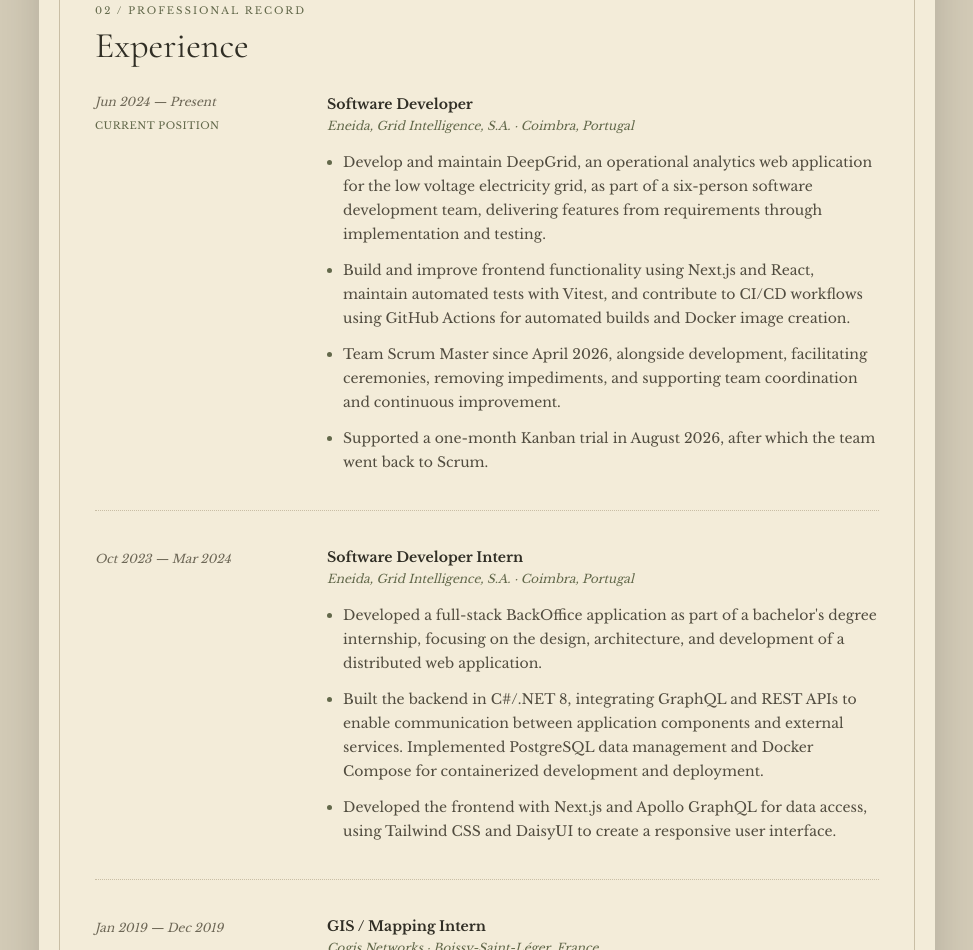
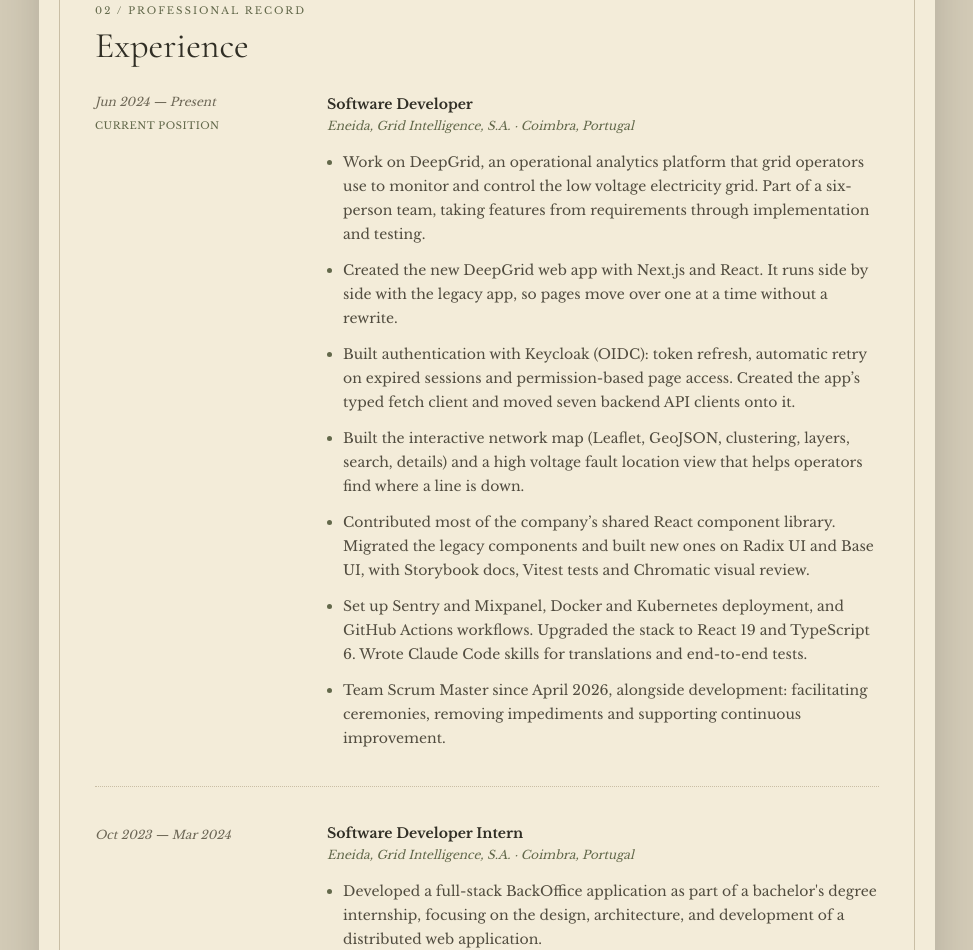
Before and after one commit to 18Miguel/18Miguel, a plain HTML site: page index.html in a window 1280 px wide. Shown: the part 679-1629 px from the top of the page, without its empty margins (153-1126 px from the left). Drawn offline with nearby package versions, Linux system fonts and the light colour scheme.

Commit message:
Revise project descriptions in index.html

```diff
--- a/index.html
+++ b/index.html
@@ -171,27 +171,38 @@
 
               <ul class="mt-4 list-disc space-y-3 pl-4 text-sm leading-6 text-[#514c3f] marker:text-olive">
                 <li>
-                  Develop and maintain DeepGrid, an operational analytics web application
-                  for the low voltage electricity grid, as part of a six-person software
-                  development team, delivering features from requirements through
-                  implementation and testing.
+                  Work on DeepGrid, an operational analytics platform that grid operators use
+                  to monitor and control the low voltage electricity grid.
+                  Part of a six-person team, taking features from
+                  requirements through implementation and testing.
                 </li>
-
                 <li>
-                  Build and improve frontend functionality using Next.js and React,
-                  maintain automated tests with Vitest, and contribute to CI/CD workflows
-                  using GitHub Actions for automated builds and Docker image creation.
+                  Created the new DeepGrid web app with Next.js and React.
+                  It runs side by side with the legacy app, so pages
+                  move over one at a time without a rewrite.
                 </li>
-
                 <li>
-                  Team Scrum Master since April 2026, alongside development, facilitating
-                  ceremonies, removing impediments, and supporting team coordination and
-                  continuous improvement.
+                  Built authentication with Keycloak (OIDC): token refresh,
+                  automatic retry on expired sessions and permission-based page access.
+                  Created the app’s typed fetch client and moved seven backend API clients onto it.
                 </li>
-
                 <li>
-                  Supported a one-month Kanban trial in August 2026, after which the team
-                  went back to Scrum.
+                  Built the interactive network map (Leaflet, GeoJSON, clustering, layers, search, details)
+                  and a high voltage fault location view that helps operators find where a line is down.
+                </li>
+                <li>
+                  Contributed most of the company’s shared React component library.
+                  Migrated the legacy components and built new ones on Radix UI and Base UI,
+                  with Storybook docs, Vitest tests and Chromatic visual review.
+                </li>
+                <li>
+                  Set up Sentry and Mixpanel, Docker and Kubernetes deployment,
+                  and GitHub Actions workflows. Upgraded the stack to React 19 and TypeScript 6.
+                  Wrote Claude Code skills for translations and end-to-end tests.
+                </li>
+                <li>
+                  Team Scrum Master since April 2026, alongside development:
+                  facilitating ceremonies, removing impediments and supporting continuous improvement.
                 </li>
               </ul>
             </div>
```
